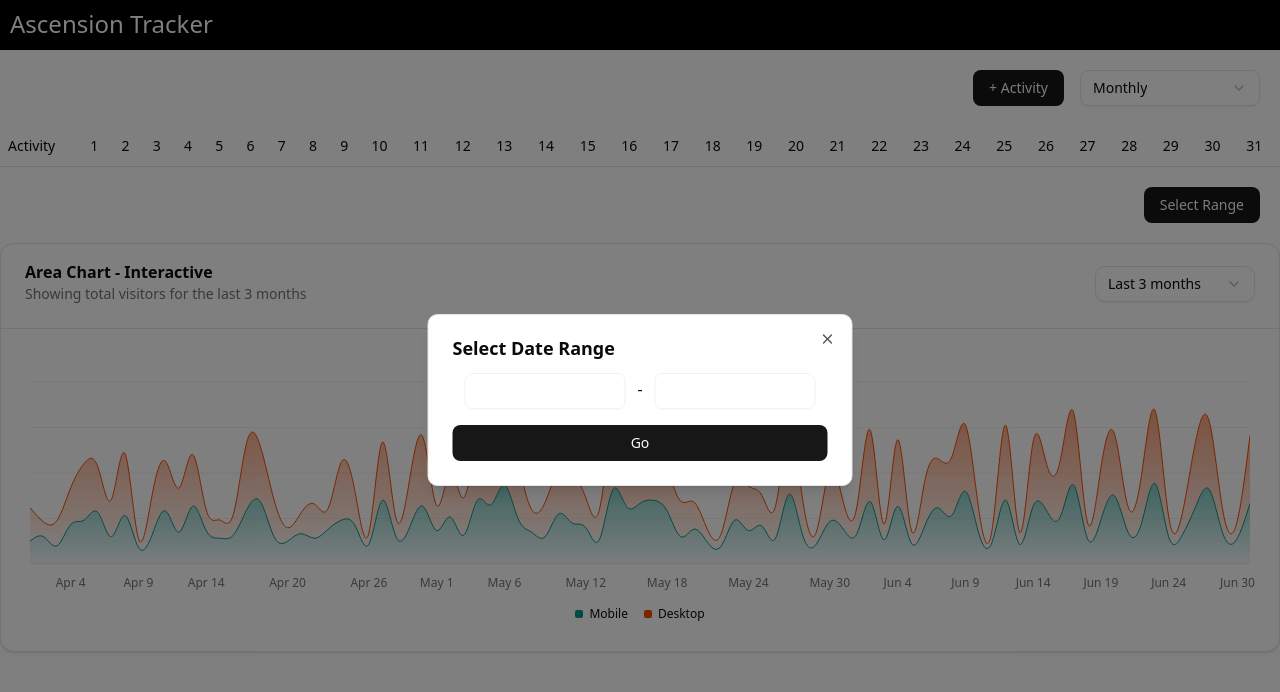
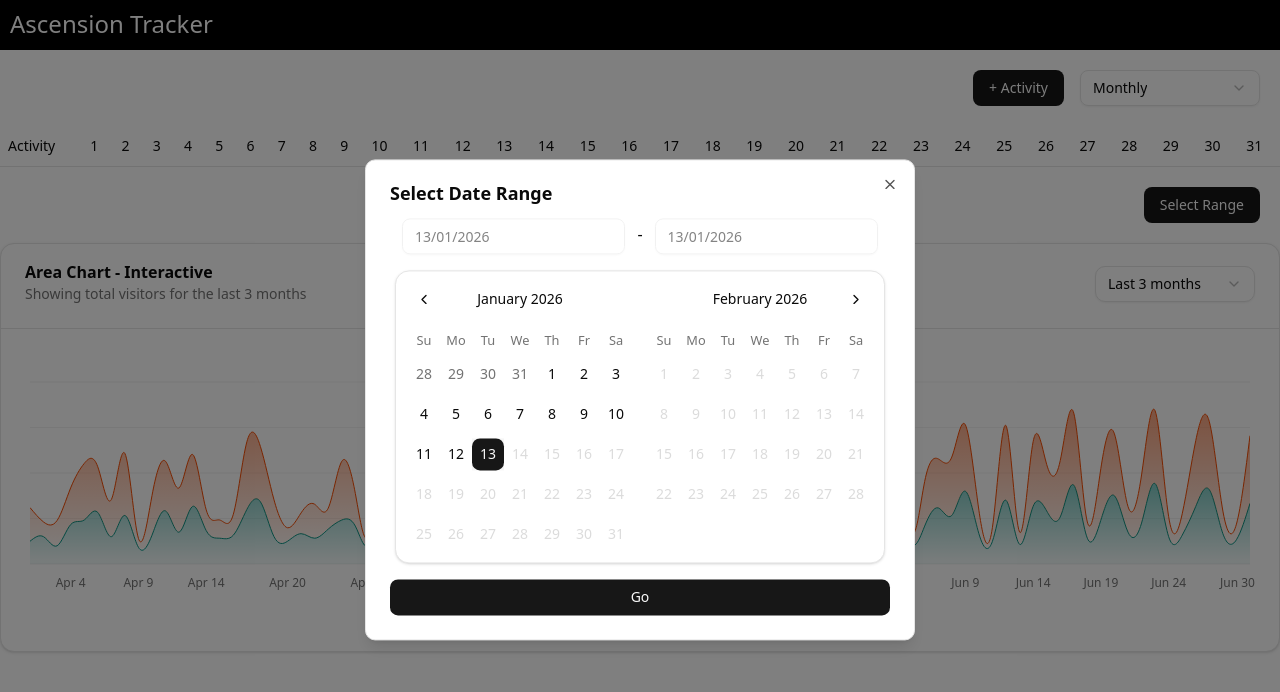
Before and after one commit to U-S-MOHANLAL/ascension-tracker, a React (Vite) app: page / in a window 1280 px wide. Both pictures are taken after a click on the button "Select Range". Shown: the top 692 px of the page. Built offline with nearby package versions, Linux system fonts and the light colour scheme.

Commit message:
Calendar Added

```diff
--- a/package.json
+++ b/package.json
@@ -19,8 +19,10 @@
     "@tailwindcss/vite": "^4.1.18",
     "class-variance-authority": "^0.7.1",
     "clsx": "^2.1.1",
+    "date-fns": "^4.1.0",
     "lucide-react": "^0.562.0",
     "react": "^19.2.0",
+    "react-day-picker": "^9.13.0",
     "react-dom": "^19.2.0",
     "react-hook-form": "^7.71.0",
     "recharts": "^2.15.4",
--- a/src/components/Dashboard.jsx
+++ b/src/components/Dashboard.jsx
@@ -1,5 +1,6 @@
-import * as React from "react";
 import { Area, AreaChart, CartesianGrid, XAxis } from "recharts";
+import { Calendar } from "@/components/ui/calendar";
+import { addDays } from "date-fns";
 
 import {
   Card,
@@ -32,6 +33,7 @@
   DialogTitle,
   DialogTrigger,
 } from "./ui/dialog";
+import { useState } from "react";
 
 export const description = "An interactive area chart";
 
@@ -144,7 +146,20 @@
 };
 
 export default function ChartAreaInteractive() {
-  const [timeRange, setTimeRange] = React.useState("90d");
+  const date = new Date
+  const [dateRange, setDateRange] = useState({ from: date, to: date });
+  const [timeRange, setTimeRange] = useState("90d");
+  const processDashboard = () => {
+
+  }
+  const processChartData = () => {
+    let record = localStorage.getItem('record')
+    if (record){
+      record = JSON.parse(record)
+      // Yet to fill
+    }
+  }
+  processChartData()
 
   const filteredData = chartData.filter((item) => {
     const date = new Date(item.date);
@@ -168,17 +183,33 @@
             <DialogTrigger asChild>
               <Button> Select Range </Button>
             </DialogTrigger>
-            <DialogContent className="sm:max-w-[425px]">
+            <DialogContent className="sm:max-w-[550px]">
               <DialogHeader>
                 <DialogTitle>Select Date Range</DialogTitle>
               </DialogHeader>
               <div className="flex">
-                <Input disabled className="ml-3 mr-3"></Input>
+                <Input disabled className="ml-3 mr-3" value={new Intl.DateTimeFormat('en-GB').format(new Date(dateRange.from))}></Input>
                 <p className="mt-1">-</p>
-                <Input disabled className="ml-3 mr-3"></Input>
+                <Input disabled className="ml-3 mr-3" value={new Intl.DateTimeFormat('en-GB').format(new Date(dateRange.to))}></Input>
+              </div>
+              <div className="flex">
+                <Card className="mx-auto w-fit p-0">
+                <CardContent className="p-0">
+                  <Calendar
+                    mode="range"
+                    defaultMonth={dateRange?.from}
+                    selected={dateRange}
+                    onSelect={setDateRange}
+                    numberOfMonths={2}
+                    disabled={(date) =>
+                      date > new Date() || date < new Date("2025-01-01")
+                    }
+                  />
+                </CardContent>
+              </Card>
               </div>
               <DialogClose asChild>
-                <Button>Go</Button>
+                <Button onClick={()=> {processDashboard}}>Go</Button>
               </DialogClose>
             </DialogContent>
           </Dialog>
--- /dev/null
+++ b/src/components/ui/calendar.jsx
@@ -0,0 +1,176 @@
+import * as React from "react"
+import {
+  ChevronDownIcon,
+  ChevronLeftIcon,
+  ChevronRightIcon,
+} from "lucide-react"
+import { DayPicker, getDefaultClassNames } from "react-day-picker";
+
+import { cn } from "@/lib/utils"
+import { Button, buttonVariants } from "@/components/ui/button"
+
+function Calendar({
+  className,
+  classNames,
+  showOutsideDays = true,
+  captionLayout = "label",
+  buttonVariant = "ghost",
+  formatters,
+  components,
+  ...props
+}) {
+  const defaultClassNames = getDefaultClassNames()
+
+  return (
+    <DayPicker
+      showOutsideDays={showOutsideDays}
+      className={cn(
+        "bg-background group/calendar p-3 [--cell-size:--spacing(8)] [[data-slot=card-content]_&]:bg-transparent [[data-slot=popover-content]_&]:bg-transparent",
+        String.raw`rtl:**:[.rdp-button\_next>svg]:rotate-180`,
+        String.raw`rtl:**:[.rdp-button\_previous>svg]:rotate-180`,
+        className
+      )}
+      captionLayout={captionLayout}
+      formatters={{
+        formatMonthDropdown: (date) =>
+          date.toLocaleString("default", { month: "short" }),
+        ...formatters,
+      }}
+      classNames={{
+        root: cn("w-fit", defaultClassNames.root),
+        months: cn("flex gap-4 flex-col md:flex-row relative", defaultClassNames.months),
+        month: cn("flex flex-col w-full gap-4", defaultClassNames.month),
+        nav: cn(
+          "flex items-center gap-1 w-full absolute top-0 inset-x-0 justify-between",
+          defaultClassNames.nav
+        ),
+        button_previous: cn(
+          buttonVariants({ variant: buttonVariant }),
+          "size-(--cell-size) aria-disabled:opacity-50 p-0 select-none",
+          defaultClassNames.button_previous
+        ),
+        button_next: cn(
+          buttonVariants({ variant: buttonVariant }),
+          "size-(--cell-size) aria-disabled:opacity-50 p-0 select-none",
+          defaultClassNames.button_next
+        ),
+        month_caption: cn(
+          "flex items-center justify-center h-(--cell-size) w-full px-(--cell-size)",
+          defaultClassNames.month_caption
+        ),
+        dropdowns: cn(
+          "w-full flex items-center text-sm font-medium justify-center h-(--cell-size) gap-1.5",
+          defaultClassNames.dropdowns
+        ),
+        dropdown_root: cn(
+          "relative has-focus:border-ring border border-input shadow-xs has-focus:ring-ring/50 has-focus:ring-[3px] rounded-md",
+          defaultClassNames.dropdown_root
+        ),
+        dropdown: cn("absolute bg-popover inset-0 opacity-0", defaultClassNames.dropdown),
+        caption_label: cn("select-none font-medium", captionLayout === "label"
+          ? "text-sm"
+          : "rounded-md pl-2 pr-1 flex items-center gap-1 text-sm h-8 [&>svg]:text-muted-foreground [&>svg]:size-3.5", defaultClassNames.caption_label),
+        table: "w-full border-collapse",
+        weekdays: cn("flex", defaultClassNames.weekdays),
+        weekday: cn(
+          "text-muted-foreground rounded-md flex-1 font-normal text-[0.8rem] select-none",
+          defaultClassNames.weekday
+        ),
+        week: cn("flex w-full mt-2", defaultClassNames.week),
+        week_number_header: cn("select-none w-(--cell-size)", defaultClassNames.week_number_header),
+        week_number: cn(
+          "text-[0.8rem] select-none text-muted-foreground",
+          defaultClassNames.week_number
+        ),
+        day: cn(
+          "relative w-full h-full p-0 text-center [&:last-child[data-selected=true]_button]:rounded-r-md group/day aspect-square select-none",
+          props.showWeekNumber
+            ? "[&:nth-child(2)[data-selected=true]_button]:rounded-l-md"
+            : "[&:first-child[data-selected=true]_button]:rounded-l-md",
+          defaultClassNames.day
+        ),
+        range_start: cn("rounded-l-md bg-accent", defaultClassNames.range_start),
+        range_middle: cn("rounded-none", defaultClassNames.range_middle),
+        range_end: cn("rounded-r-md bg-accent", defaultClassNames.range_end),
+        today: cn(
+          "bg-accent text-accent-foreground rounded-md data-[selected=true]:rounded-none",
+          defaultClassNames.today
+        ),
+        outside: cn(
+          "text-muted-foreground aria-selected:text-muted-foreground",
+          defaultClassNames.outside
+        ),
+        disabled: cn("text-muted-foreground opacity-50", defaultClassNames.disabled),
+        hidden: cn("invisible", defaultClassNames.hidden),
+        ...classNames,
+      }}
+      components={{
+        Root: ({ className, rootRef, ...props }) => {
+          return (<div data-slot="calendar" ref={rootRef} className={cn(className)} {...props} />);
+        },
+        Chevron: ({ className, orientation, ...props }) => {
+          if (orientation === "left") {
+            return (<ChevronLeftIcon className={cn("size-4", className)} {...props} />);
+          }
+
+          if (orientation === "right") {
+            return (<ChevronRightIcon className={cn("size-4", className)} {...props} />);
+          }
+
+          return (<ChevronDownIcon className={cn("size-4", className)} {...props} />);
+        },
+        DayButton: CalendarDayButton,
+        WeekNumber: ({ children, ...props }) => {
+          return (
+            <td {...props}>
+              <div
+                className="flex size-(--cell-size) items-center justify-center text-center">
+                {children}
+              </div>
+            </td>
+          );
+        },
+        ...components,
+      }}
+      {...props} />
+  );
+}
+
+function CalendarDayButton({
+  className,
+  day,
+  modifiers,
+  ...props
+}) {
+  const defaultClassNames = getDefaultClassNames()
+
+  const ref = React.useRef(null)
+  React.useEffect(() => {
+    if (modifiers.focused) ref.current?.focus()
+  }, [modifiers.focused])
+
+  return (
+    <Button
+      ref={ref}
+      variant="ghost"
+      size="icon"
+      data-day={day.date.toLocaleDateString()}
+      data-selected-single={
+        modifiers.selected &&
+        !modifiers.range_start &&
+        !modifiers.range_end &&
+        !modifiers.range_middle
+      }
+      data-range-start={modifiers.range_start}
+      data-range-end={modifiers.range_end}
+      data-range-middle={modifiers.range_middle}
+      className={cn(
+        "data-[selected-single=true]:bg-primary data-[selected-single=true]:text-primary-foreground data-[range-middle=true]:bg-accent data-[range-middle=true]:text-accent-foreground data-[range-start=true]:bg-primary data-[range-start=true]:text-primary-foreground data-[range-end=true]:bg-primary data-[range-end=true]:text-primary-foreground group-data-[focused=true]/day:border-ring group-data-[focused=true]/day:ring-ring/50 dark:hover:text-accent-foreground flex aspect-square size-auto w-full min-w-(--cell-size) flex-col gap-1 leading-none font-normal group-data-[focused=true]/day:relative group-data-[focused=true]/day:z-10 group-data-[focused=true]/day:ring-[3px] data-[range-end=true]:rounded-md data-[range-end=true]:rounded-r-md data-[range-middle=true]:rounded-none data-[range-start=true]:rounded-md data-[range-start=true]:rounded-l-md [&>span]:text-xs [&>span]:opacity-70",
+        defaultClassNames.day,
+        className
+      )}
+      {...props} />
+  );
+}
+
+export { Calendar, CalendarDayButton }
```
Also changed, not shown: 1 other file (tests, documents, lock files or other folders).
